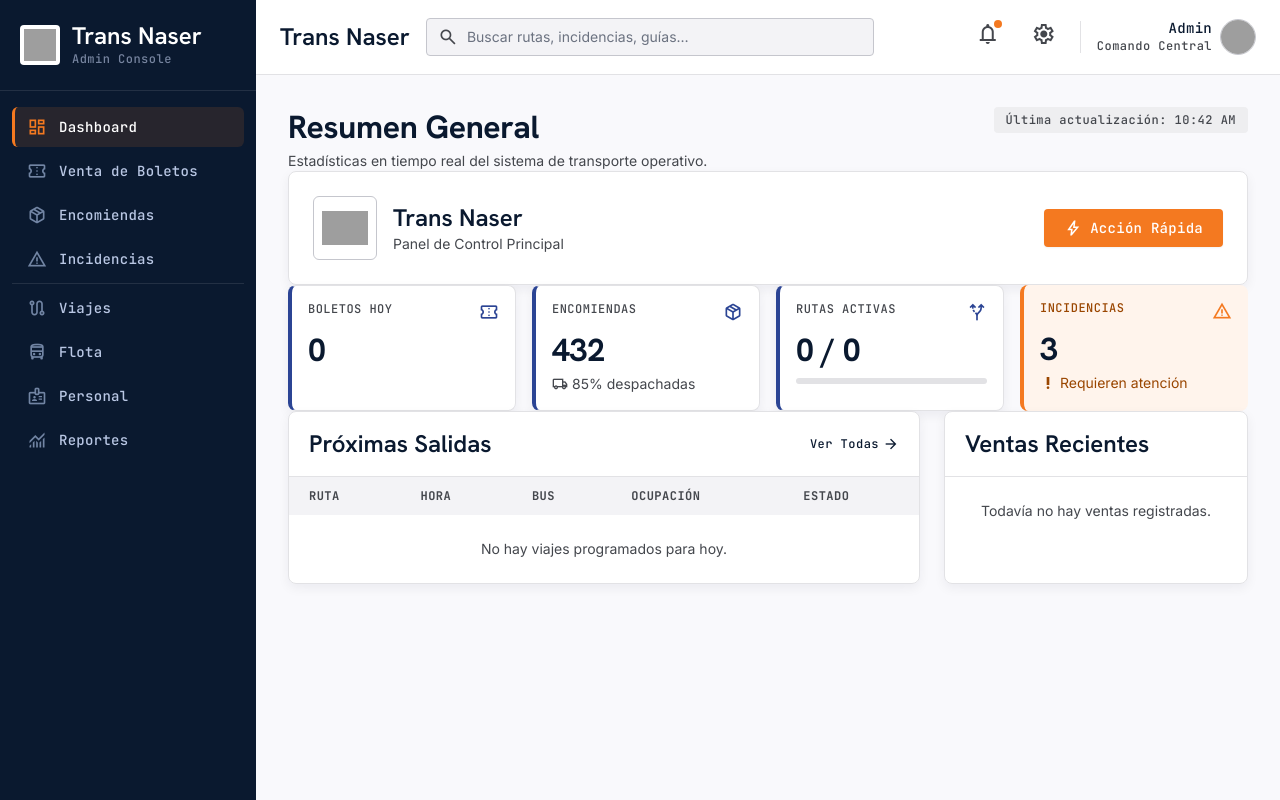
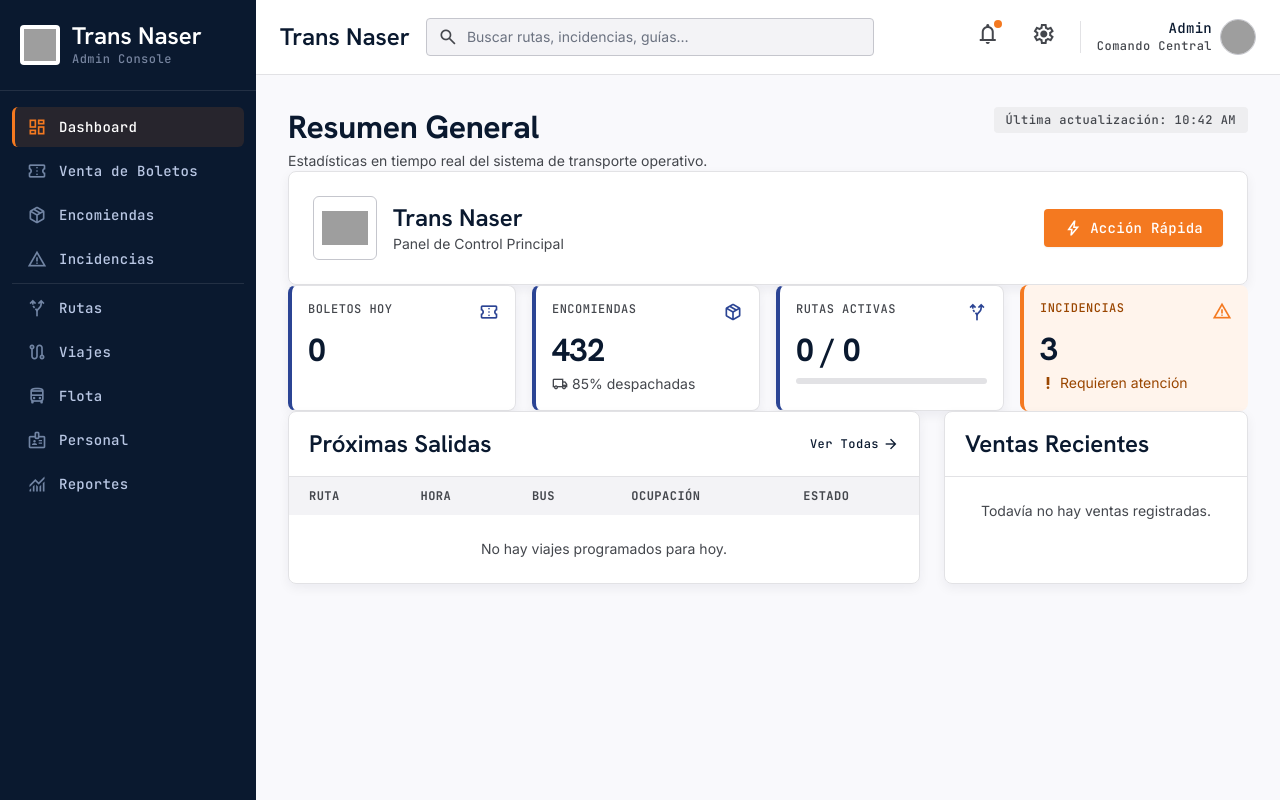
Before and after one commit to GONSIU/SIS-3651, a Django app: page /dashboard/ in a window 1280 px wide. Run offline with Django 5.2, Linux system fonts and the light colour scheme; data that the repository does not hold is empty; some libraries are stand-ins or nearby versions; grey boxes are pictures that could not be loaded.

Commit message:
feat(rutas): agregar enlace de Rutas al sidebar

```diff
--- a/templates/base_dashboard.html
+++ b/templates/base_dashboard.html
@@ -114,6 +114,9 @@
 <span class="material-symbols-outlined text-[20px]">warning</span>Incidencias
 </a>
 <div class="my-3 border-t border-white/10"></div>
+<a class="nav-link {% block nav_rutas %}{% endblock %} w-full flex items-center gap-3 px-3 py-2.5 rounded-md font-label text-label-md text-left transition-colors" href="{% url 'rutas:listado' %}">
+<span class="material-symbols-outlined text-[20px]">alt_route</span>Rutas
+</a>
 <a class="nav-link {% block nav_viajes %}{% endblock %} w-full flex items-center gap-3 px-3 py-2.5 rounded-md font-label text-label-md text-left transition-colors" href="{% url 'viajes:listado' %}">
 <span class="material-symbols-outlined text-[20px]">route</span>Viajes
 </a>
```
